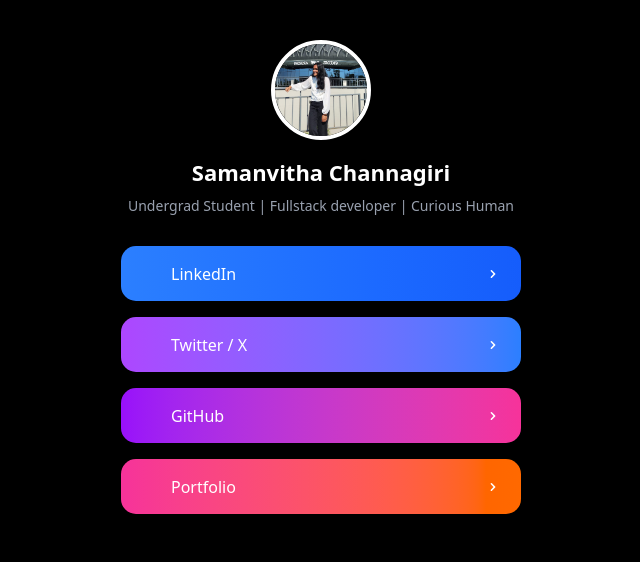
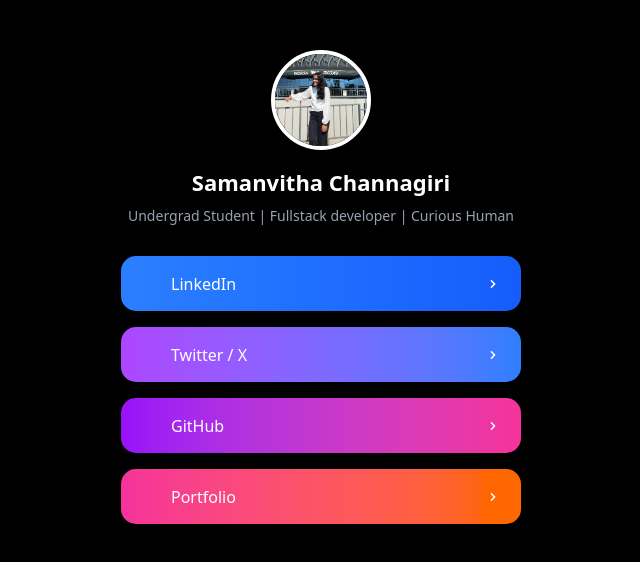
Before and after one commit to samanvitha-channagiri/shareLinks, a React (Vite) app: page / in a window 1280 px wide. Shown: the top 562 px of the page, without its empty margins (319-959 px from the left). Built offline with nearby package versions, Linux system fonts and the light colour scheme; some icons are missing.

Commit message:
added margin on top

```diff
--- a/src/App.jsx
+++ b/src/App.jsx
@@ -4,7 +4,7 @@
 function App() {
   return (
     <div className='h-screen bg-black overflow-hidden'>
-      <div className='flex flex-col items-center max-w-md mx-auto py-[20px] h-full'>
+      <div className='flex flex-col items-center max-w-md mx-auto py-[30px] h-full'>
         <Header/>
         <Card/>
       </div>
```
